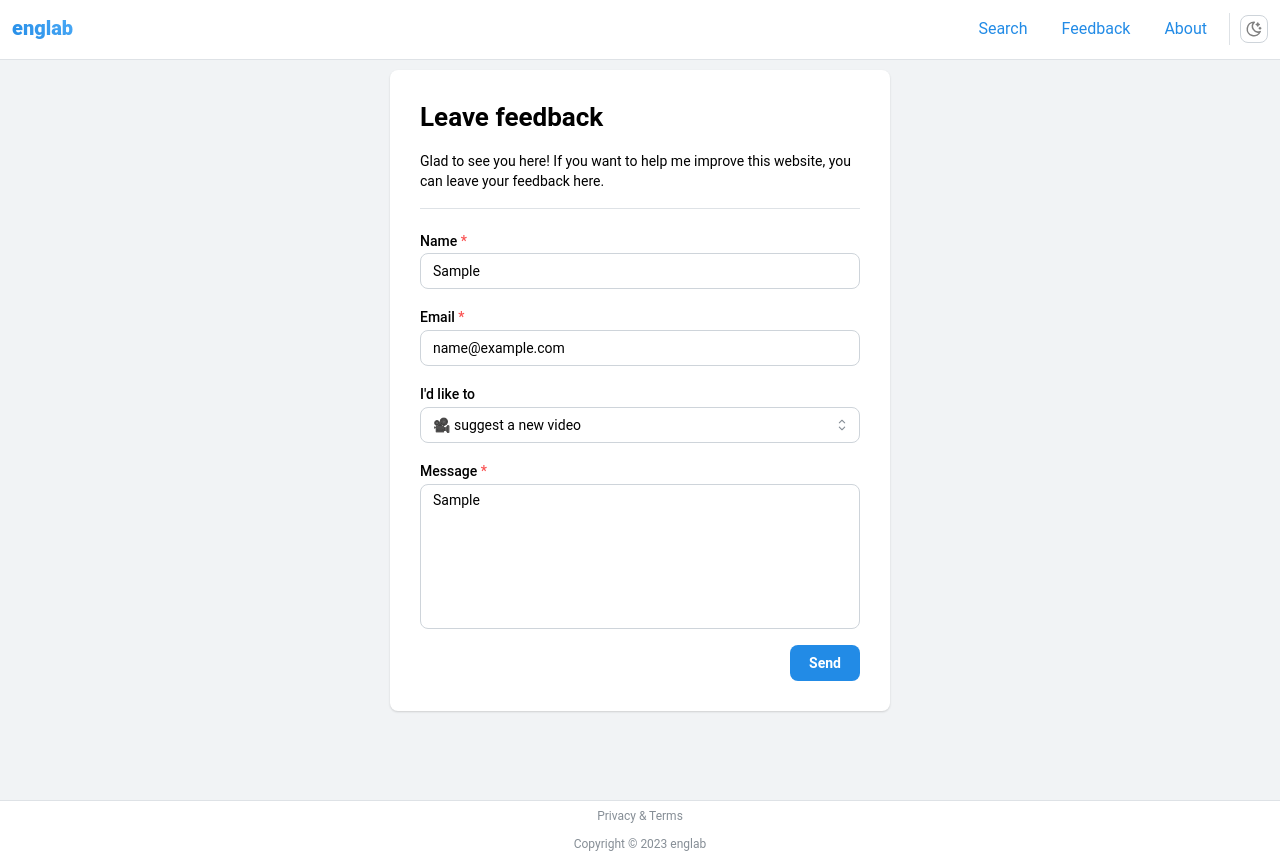
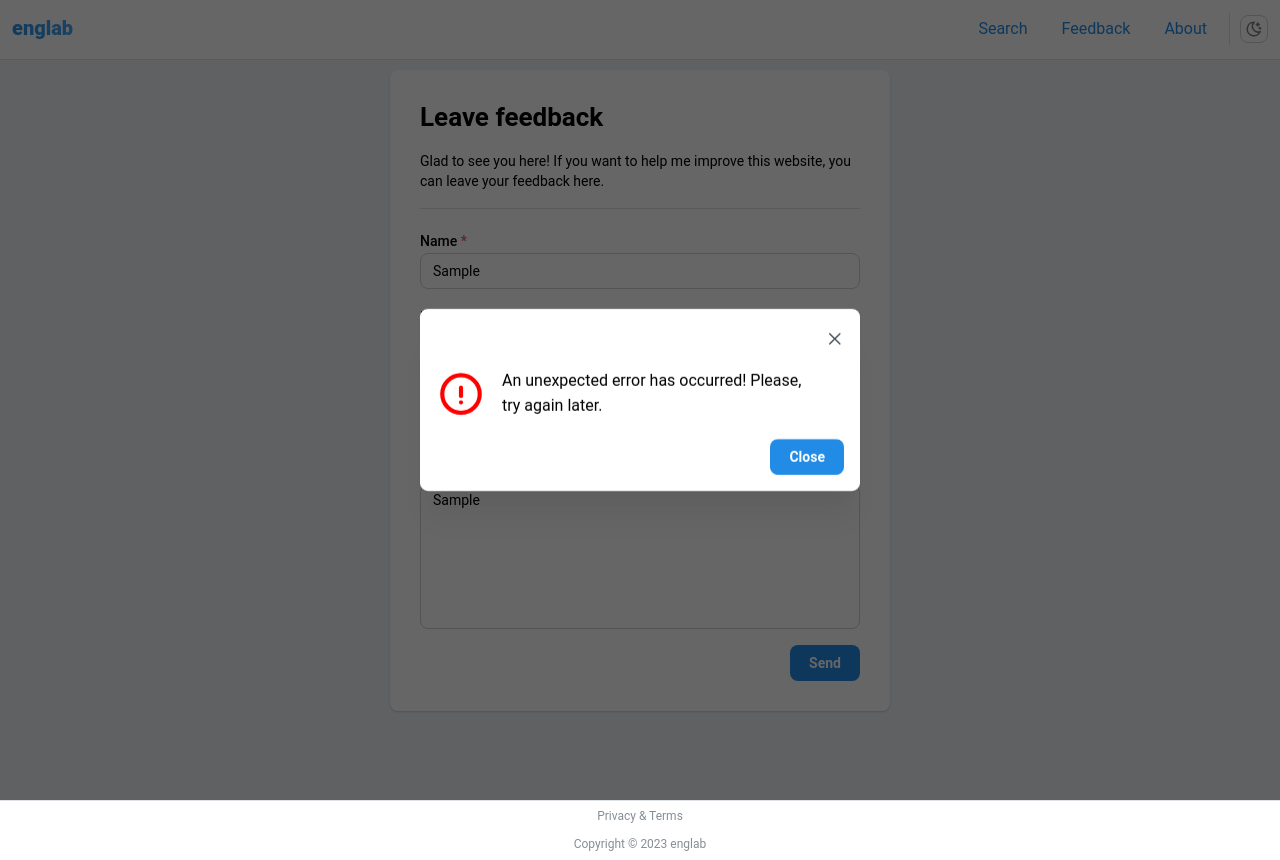
Before and after one commit to englabnet/website, a React (Vite) app: page /feedback in a window 1280 px wide. Both pictures are taken after typing "Sample", "name@example.com", "Sample" into the empty fields and a click on the button "Send". Built offline with nearby package versions, Linux system fonts and the light colour scheme; no server answers; a web font is replaced by a local one.

Commit message:
feedback sending

```diff
--- a/src/pages/FeedbackPage.jsx
+++ b/src/pages/FeedbackPage.jsx
@@ -1,9 +1,12 @@
 import React from 'react';
 import {
   Button, Divider, Grid, Group, Paper,
-  Select, Space, Textarea, TextInput, Title, Text
+  Select, Space, Textarea, TextInput, Title, Text, Modal
 } from '@mantine/core';
+import { IconCircleCheck, IconExclamationCircle } from '@tabler/icons-react';
 import { useForm } from "@mantine/form";
+import axios from "axios";
+import { useDisclosure } from "@mantine/hooks";
 
 function FeedbackPage() {
   const form = useForm({
@@ -20,6 +23,20 @@ function FeedbackPage() {
     },
   });
 
+  const [successShown, successHandlers] = useDisclosure(false);
+  const [errorShown, errorHandlers] = useDisclosure(false);
+
+  const sendFeedback = (values) => {
+    console.log(values);
+    axios
+      .post('http://localhost:8081/api/v1/feedback', values)
+      .then(() => {
+        successHandlers.open();
+        form.reset();
+      })
+      .catch(() => errorHandlers.open());
+  }
+
   return (
     <Paper shadow="xs" p="30px" w={500} mx="auto" mt={10}>
       <Title order={2}>Leave feedback</Title>
@@ -31,7 +48,7 @@ function FeedbackPage() {
       <Space h="md" />
       <Divider />
       <Space h="lg" />
-      <form onSubmit={form.onSubmit((values) => console.log(values))}>
+      <form onSubmit={form.onSubmit(values => sendFeedback(values))}>
         <Grid>
           <Grid.Col span={12}>
             <TextInput
@@ -78,6 +95,28 @@ function FeedbackPage() {
           <Button type='submit'>Send</Button>
         </Group>
       </form>
+      <Modal opened={successShown} onClose={successHandlers.close} centered>
+        <Group mb={20}>
+          <IconCircleCheck size={50} color="green"/>
+          <Text size="md">
+            Your feedback has been sent! Thank you!
+          </Text>
+        </Group>
+        <Group justify="flex-end">
+          <Button onClick={successHandlers.close}>Close</Button>
+        </Group>
+      </Modal>
+      <Modal opened={errorShown} onClose={errorHandlers.close} centered>
+        <Group mb={20}>
+          <IconExclamationCircle size={50} color="red"/>
+          <Text size="md" maw={300}>
+            An unexpected error has occurred! Please, try again later.
+          </Text>
+        </Group>
+        <Group justify="flex-end">
+          <Button onClick={errorHandlers.close}>Close</Button>
+        </Group>
+      </Modal>
     </Paper>
   );
 }
```
